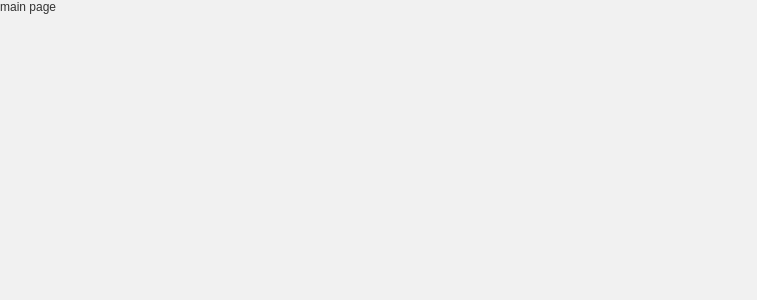
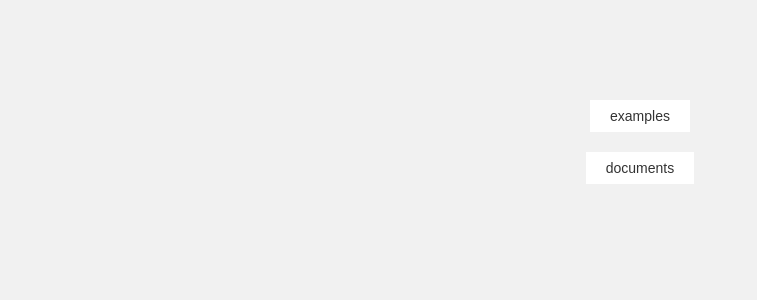
Before and after one commit to aronlee/vue2-components, a Vue app: page /#/ in a window 1280 px wide. Shown: the top 300 px of the page, without its empty margins (0-757 px from the left). Built offline with nearby package versions, Linux system fonts and the light colour scheme.

Commit message:
added code
added code

```diff
--- a/src/directives/limitinput.js
+++ b/src/directives/limitinput.js
@@ -0,0 +1,32 @@
+const reg = /^(\d{1,5}((\.[\d]{0,2})?)|(\.))[\d\D]*$/
+
+function handleIpt(e) {
+  const { value } = e.target
+  if (value) {
+    e.target.value = value.replace(reg, '$1')
+  }
+}
+
+function handleKeydown(e) {
+  const {
+    keyCode,
+    target: { value },
+  } = e
+  const keyCodes = [48, 49, 50, 51, 52, 53, 54, 55, 56, 57, 8, 37, 39, 190]
+  if (value && value.indexOf('.') > -1 && keyCode === 190) { // 防止输入 17.22.2这种两个点的情况，虽然不能处理17..这种，但是可以防止12.3.2
+    e.preventDefault && e.preventDefault()
+  } else if (keyCodes.indexOf(keyCode) < 0) {
+    e.preventDefault && e.preventDefault()
+  }
+}
+
+export default {
+  bind(el, binding) {
+    el.addEventListener('input', handleIpt, false)
+    el.addEventListener('keydown', handleKeydown, false)
+  },
+  unbind(el, binding) {
+    el.removeEventListener('input', handleIpt)
+    el.removeEventListener('keydown', handleKeydown)
+  },
+}
--- a/src/index.scss
+++ b/src/index.scss
@@ -9,7 +9,7 @@ body{
     color: #333;
     padding: 0;
     margin: 0;
-    font-size: 12px;
+    font-size: 14px;
     font-family: "Microsoft YaHei", arial;
     height: 100%;
 }
@@ -52,3 +52,12 @@ body{
 .text-center{
     text-align: center;
 }
+
+.flex {
+  display: flex;
+}
+
+.flex-column {
+  display: flex;
+  flex-direction: column;
+}
--- a/src/views/demo/index.vue
+++ b/src/views/demo/index.vue
@@ -4,6 +4,7 @@
       <div class="title">demo all</div>
       <router-link class="demo-link" :to="{name: 'demo-filter'}">fs-filter</router-link>
       <router-link class="demo-link" :to="{name: 'demo-router-transition'}">fs-router-transition</router-link>
+      <router-link class="demo-link" :to="{name: 'demo-limit-input'}">fs-limit-input</router-link>
     </div>
     <router-view></router-view>
   </div>
@@ -13,7 +14,6 @@
 export default {
   name: 'demo',
   data() {
-    console.log('page demo')
     return {
       direction: 'router-in',
     }
--- a/src/views/demo/limit-input/index.vue
+++ b/src/views/demo/limit-input/index.vue
@@ -1,15 +1,66 @@
 <template>
-  <div>
-    <div>limit input</div>
+  <div class="demo-limitinput">
+    <h1 class="demo-limitinput-title">limit input</h1>
+    <div class="demo-limitinput-content">
+      <div class="demo-limitinput-row">
+        <div class="demo-limitinput-row-top">
+          <span class="des">1,type="text"</span>
+          <span class="model-value"></span>
+        </div>
+        <div class="ipt-wrap">
+          <input v-limitinput class="ipt" type="text">
+        </div>
+      </div>
+    </div>
   </div>
 </template>
 
 <script>
+import limitinput from '../../../directives/limitinput'
 export default {
   name: 'limit-input',
+  directives: {
+    limitinput,
+  },
 }
 </script>
 
-<style lang="less">
+<style lang="scss">
+.demo-limitinput {
+  .display-input {}
+}
+.demo-limitinput-title {
+  margin: 0;
+  padding: 10px 16px;
+}
+.demo-limitinput-row {
 
+  padding-left: 16px;
+  padding-right: 16px;
+
+  .des {
+    margin-right: 16px;
+  }
+
+  .ipt {
+    flex: 1;
+    height: 32px;
+    line-height: 32px;
+    border: 1px solid #bdbdbd;
+    outline: none;
+    padding-left: 8px;
+    padding-right: 8px;
+    font-size: 16px;
+  }
+
+  .ipt-wrap {
+    display: flex;
+    align-items: center;
+  }
+
+  .model-value {
+    font-size: 16px;
+    font-weight: 700;
+  }
+}
 </style>
--- a/src/views/demo/routes.js
+++ b/src/views/demo/routes.js
@@ -16,9 +16,9 @@ export default [
         component: () => import(/* webpackChunkName: 'demo-router-transition' */ './router-transition'),
       },
       {
-        path: 'demo-router-transition',
-        name: 'demo-router-transition',
-        component: () => import(/* webpackChunkName: 'demo-router-transition' */ './router-transition'),
+        path: 'demo-limit-input',
+        name: 'demo-limit-input',
+        component: () => import(/* webpackChunkName: 'demo-limit-input' */ './limit-input'),
       },
     ],
   },
--- a/src/views/main/index.vue
+++ b/src/views/main/index.vue
@@ -1,12 +1,34 @@
 <template>
   <div class="main">
-    <div>main page</div>
+    <div class="main-entry">
+      <div class="main-entry-inner flex-column">
+        <a class="fs-btn btn-primary">
+          <span>examples</span>
+        </a>
+        <a class="fs-btn btn-primary">
+          <span>documents</span>
+        </a>
+      </div>
+    </div>
   </div>
 </template>
 
 <script>
 export default {
   name: 'main',
+  data() {
+    const a = {
+      b: '1',
+      c: '2',
+    }
+
+    const m = Object.create(a)
+
+    for (const i in m) {
+      console.log(i)
+    }
+    return {}
+  },
 }
 </script>
 
@@ -15,6 +37,20 @@ export default {
   background-color: #f1f1f1;
   height: 100%;
 }
+.main-entry {
+  padding-top: 100px;
+}
+
+.main-entry-inner {
+  display: flex;
+  flex-direction: column;
+  align-items: center;
+  // justify-content: space-between;
+  > .fs-btn:not(:last-child) {
+    margin-bottom: 20px;
+  }
+}
+
 .main-link {
   color: rgb(1, 146, 98);
   font-size: 16px;
@@ -22,4 +58,9 @@ export default {
   display: block;
   text-decoration: none;
 }
+
+.fs-btn {
+  padding: 8px 20px;
+  background-color: #ffffff;
+}
 </style>
```
